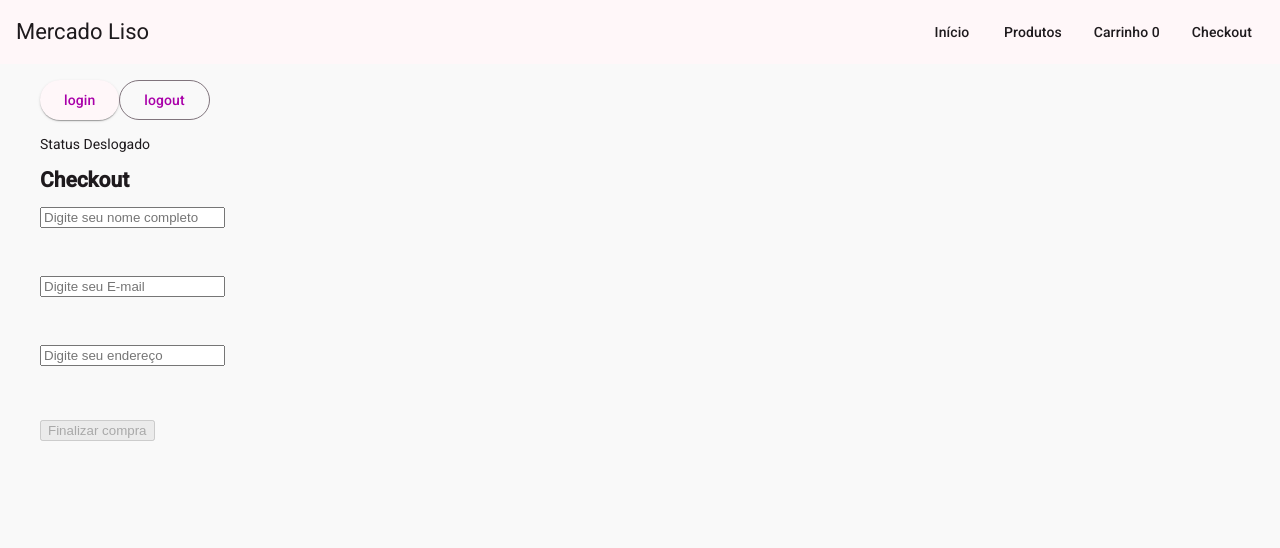
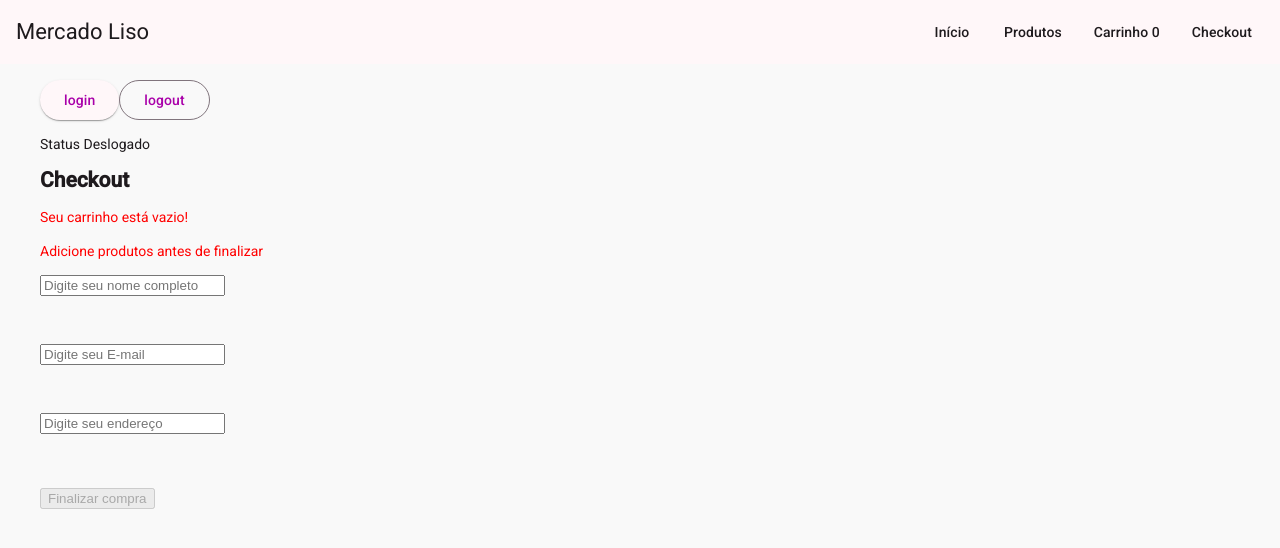
Before and after one commit to jolly-ga/e-commerce, an Angular app: page /chekout in a window 1280 px wide. Shown: the top 548 px of the page. Built offline with nearby package versions, Linux system fonts and the light colour scheme.

Commit message:
feat(checkout, carrinho.service.ts, produtos.service.ts): cria resumo e total da compra, e avisos

```diff
--- a/src/app/core/services/carrinho.service.ts
+++ b/src/app/core/services/carrinho.service.ts
@@ -2,6 +2,11 @@
 import {Injectable } from "@angular/core";
 import { signal } from "@angular/core";
 import { computed } from "@angular/core";
+
+ type  ItemCarrinho ={
+    nome: string;
+    preco: number;
+ }
 
 @Injectable({
     providedIn: 'root'
@@ -10,16 +15,16 @@ import { computed } from "@angular/core";
 export class CarrinhoService {
 
     //! Estado Global - criado com sucesso
-    private carrinho = signal<{nome: string; preco: number}[]>([]);
+    private carrinho = signal <ItemCarrinho[]>([]);
 
     //? seleção
     itens = computed(() => this.carrinho());
     quantidadeItens = computed(() => this.carrinho().length);
-    totalItens = computed(() =>
-    this.carrinho().reduce((total, item) => total + item.preco, 0));
+    totalItens = computed(() =>  this.carrinho().reduce((total, item) => total = item.preco,0));
+    carrinhoVazio = computed (() => this.carrinho().length === 0);
     // TODO: Ação Adicionar produtos
 
-    adicionar(produto:{nome:string;preco:number}){
+    adicionar(produto:ItemCarrinho){
         this.carrinho.update(lista => [...lista, produto]);
     }
     //TODO: Ação de limpeza
--- a/src/app/features/checkout/checkout/checkout.html
+++ b/src/app/features/checkout/checkout/checkout.html
@@ -1,4 +1,22 @@
 <H2>Checkout</H2>
+
+@if(compraFinalizada()){
+    <p style="color: green;">Compra finalizada com sucesso!</p>
+}
+@if(carrinhoService.carrinhoVazio()){
+    <p style="color: red;">Seu carrinho está vazio!</p>
+    <p style="color: red;">Adicione produtos antes de finalizar</p>
+}@else {
+    <section>
+        <h3>Resumo da compra</h3>
+
+    </section>
+    @for(item of carrinhoService.itens(); track $index){
+        <p>{{item.nome}} - R$ {{item.preco.toFixed(2)}}</p>
+    }
+    <h4>Total: {{ carrinhoService.totalItens() | precoFormatado }}</h4>
+}
+
 <form [formGroup]="formulario">
 <p><input type= "text" formControlName="nome" placeholder="Digite seu nome completo"></p>
 
--- a/src/app/features/checkout/checkout/checkout.ts
+++ b/src/app/features/checkout/checkout/checkout.ts
@@ -1,12 +1,12 @@
-import { Component, inject } from '@angular/core';
+import { Component, inject, signal } from '@angular/core';
 import {ReactiveFormsModule, FormGroup, FormControl } from '@angular/forms'
 import { CarrinhoService } from '../../../core/services/carrinho.service';
 import { Validators, AbstractControl, ValidationErrors } from '@angular/forms';
-
+import { PrecoFormatadoPipe } from '../../../shared/pipes/preco-formatado-pipe';
 
 @Component({
   selector: 'app-checkout',
-  imports: [ReactiveFormsModule],
+  imports: [ReactiveFormsModule, PrecoFormatadoPipe],
   templateUrl: './checkout.html',
   styleUrl: './checkout.css',
 })
@@ -15,6 +15,7 @@ import { Validators, AbstractControl, ValidationErrors } from '@angular/forms';
 export class Checkout {
 
   carrinhoService = inject(CarrinhoService);
+  compraFinalizada = signal(false);
 
   formulario = new FormGroup({
     nome: new FormControl('', [Validators.required,Validators.minLength(2), nomeSemNumeros]),
@@ -25,6 +26,15 @@ export class Checkout {
 
   finalizar(){
 
+    this.compraFinalizada.set(false);
+
+    if(this.carrinhoService.carrinhoVazio()){
+      console.log('não é possivel finalizar a compra com o carrinho vazio!');
+      return;
+    }
+
+
+
     if(this.formulario.invalid){
       console.log('Formulário invalido!');
       return;
@@ -32,9 +42,18 @@ export class Checkout {
 
     const dados = this.formulario.value;
     const itens = this.carrinhoService.itens();
+    const total = this.carrinhoService.totalItens();
 
+
+console.log('Compra finalizada com sucesso!');
     console.log('Dados do formulário: ', dados);
     console.log ('Itens no Carrinho: ', itens);
+    console.log('Total de compras: ', total);
+
+
+    this.carrinhoService.limpar();
+    this.formulario.reset();
+    this.compraFinalizada.set(true);
   }
 }
 
```
Also changed, not shown: src/app/features/produtos/produtos.service.ts (deleted, +0 -30 lines).
